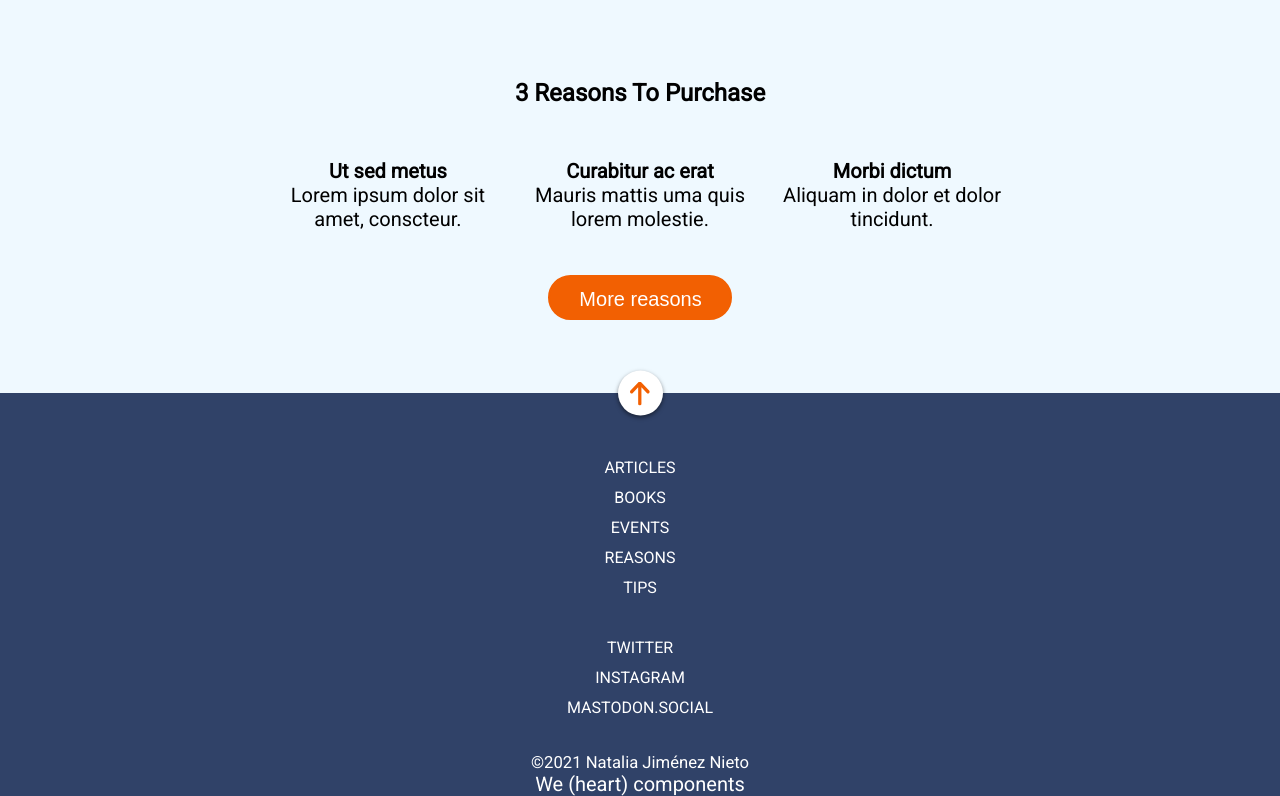
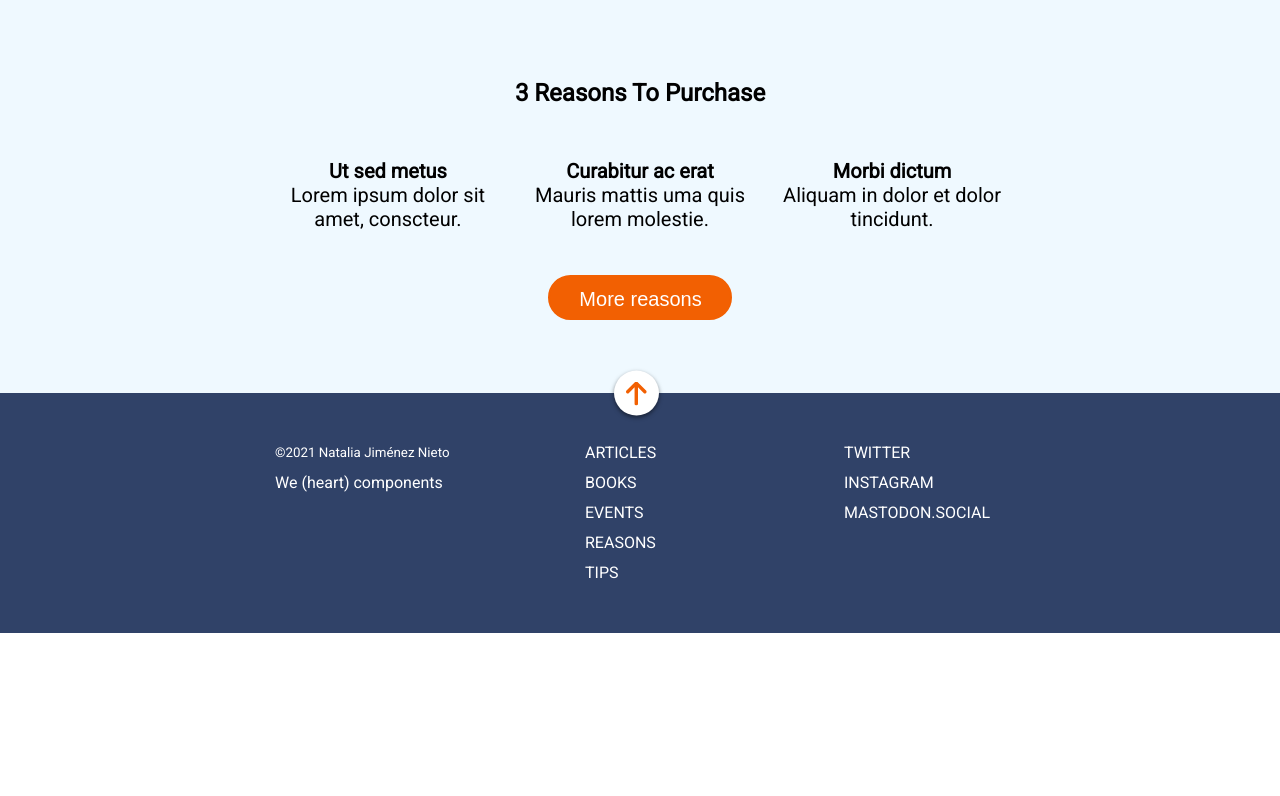
Before and after one commit to Adalab/modulo-1-evaluacion-final-NataliaaJN, a website: page src/html/index.html in a window 1280 px wide. Shown: the part 1084-1880 px from the top of the page. After the commit the page ends 1717 px from the top, so only its background shows below. Drawn offline with nearby package versions, Linux system fonts and the light colour scheme; files that its build step writes are made by us from their sources; files whose address does not match are found by name.

Commit message:
footer responsive

```diff
--- a/src/html/partials/footer.html
+++ b/src/html/partials/footer.html
@@ -8,9 +8,9 @@
         alt="flecha hacia arriba"
     /></a>
   </div>
-  <nav>
-    <ul class="footer__nav--links">
-      <li class="footer-li">
+  <nav class="footer__nav1">
+    <ul class="footer__nav1--links">
+      <li>
         <a
           class="footer-links"
           title="Ir a la web de Adalab"
@@ -18,7 +18,7 @@
           >Articles</a
         >
       </li>
-      <li class="footer-li">
+      <li>
         <a
           class="footer-links"
           title="Ir a la web de Adalab"
@@ -26,7 +26,7 @@
           >Books</a
         >
       </li>
-      <li class="footer-li">
+      <li
         <a
           class="footer-links"
           title="Ir a la web de Adalab"
@@ -34,7 +34,7 @@
           >Events</a
         >
       </li>
-      <li class="footer-li">
+      <li>
         <a
           class="footer-links"
           title="Ir a la web de Adalab"
@@ -42,7 +42,7 @@
           >Reasons</a
         >
       </li>
-      <li class="footer-li">
+      <li>
         <a
           class="footer-links"
           title="Ir a la web de Adalab"
@@ -52,9 +52,9 @@
       </li>
     </ul>
   </nav>
-  <nav class="footer__nav">
-    <ul class="footer__nav--socialMedia">
-      <li class="footer-li">
+  <nav class="footer__nav2">
+    <ul class="footer__nav2--socialMedia">
+      <li>
         <a
           class="footer-links"
           title="Ir a la web de Adalab"
@@ -62,7 +62,7 @@
           >Twitter</a
         >
       </li>
-      <li class="footer-li">
+      <li>
         <a
           class="footer-links"
           title="Ir a la web de Adalab"
@@ -70,7 +70,7 @@
           >Instagram</a
         >
       </li>
-      <li class="footer-li">
+      <li>
         <a
           class="footer-links"
           title="Ir a la web de Adalab"
@@ -80,6 +80,9 @@
       </li>
     </ul>
   </nav>
-  <small> &copy;2021 Natalia Jiménez Nieto </small>
-  <p>We (heart) components</p>
+
+  <div class="footer__smallContainer">
+  <small class="footer__smallContainer--small"> &copy;2021 Natalia Jiménez Nieto </small>
+  <p class="footer__smallContainer--motto">We (heart) components</p>
+</div>
 </footer>
--- a/src/scss/layout/_footer.scss
+++ b/src/scss/layout/_footer.scss
@@ -9,16 +9,27 @@
 }
 .footer {
   background-color: $colorFooter;
+  position: relative;
   color: $white;
   display: flex;
   flex-direction: column;
   align-items: center;
-  justify-content: space-between;
+  //   justify-content: space-between;
+  @media (min-width: $tablet) {
+    flex-direction: row;
+    justify-content: space-between;
+    align-items: flex-start;
+  }
+  @media (min-width: $desktop) {
+    flex-direction: row;
+    justify-content: space-between;
+  }
 
   &__btn {
     width: 45px;
     height: 45px;
-    margin-bottom: 15px;
+    // margin-bottom: 15px;
+    position: absolute;
     transform: translateY(-50%);
     background-color: $white;
     border-radius: 22.5px;
@@ -26,6 +37,10 @@
     display: flex;
     align-items: center;
     justify-content: center;
+    @media (min-width: $tablet) {
+      //   text-align: center;
+      left: 48%;
+    }
 
     &--link {
       display: flex;
@@ -39,19 +54,63 @@
     }
   }
 
-  &__nav--links {
-    list-style-type: none;
-    text-align: center;
+  &__nav1 {
+    padding-top: 60px;
+    @media (min-width: $tablet) {
+      padding: 45px 0;
+      width: 210px;
+    }
+    @media (min-width: $tablet) {
+      width: 159px;
+    }
+    &--links {
+      list-style-type: none;
+      display: flex;
+      flex-direction: column;
+      align-items: center;
+      @media (min-width: $tablet) {
+        align-items: flex-start;
+      }
+    }
   }
-  &__nav {
+  &__nav2 {
     padding-top: 30px;
     padding-bottom: 30px;
+    @media (min-width: $tablet) {
+      padding-top: 45px;
+      width: 210px;
+    }
+    @media (min-width: $desktop) {
+      width: 161px;
+      padding-right: 95px;
+    }
     &--socialMedia {
       list-style-type: none;
       display: flex;
       flex-direction: column;
       align-items: center;
-      text-align: center;
+      @media (min-width: $tablet) {
+        align-items: flex-start;
+      }
+    }
+  }
+
+  &__smallContainer {
+    display: flex;
+    flex-direction: column;
+    font-size: 16px;
+    @media (min-width: $tablet) {
+      order: -1;
+      padding-top: 45px;
+      width: 210px;
+    }
+
+    &--small {
+      line-height: 30px;
+    }
+    &--motto {
+      padding-bottom: 45px;
+      line-height: 30px;
     }
   }
 }
```
